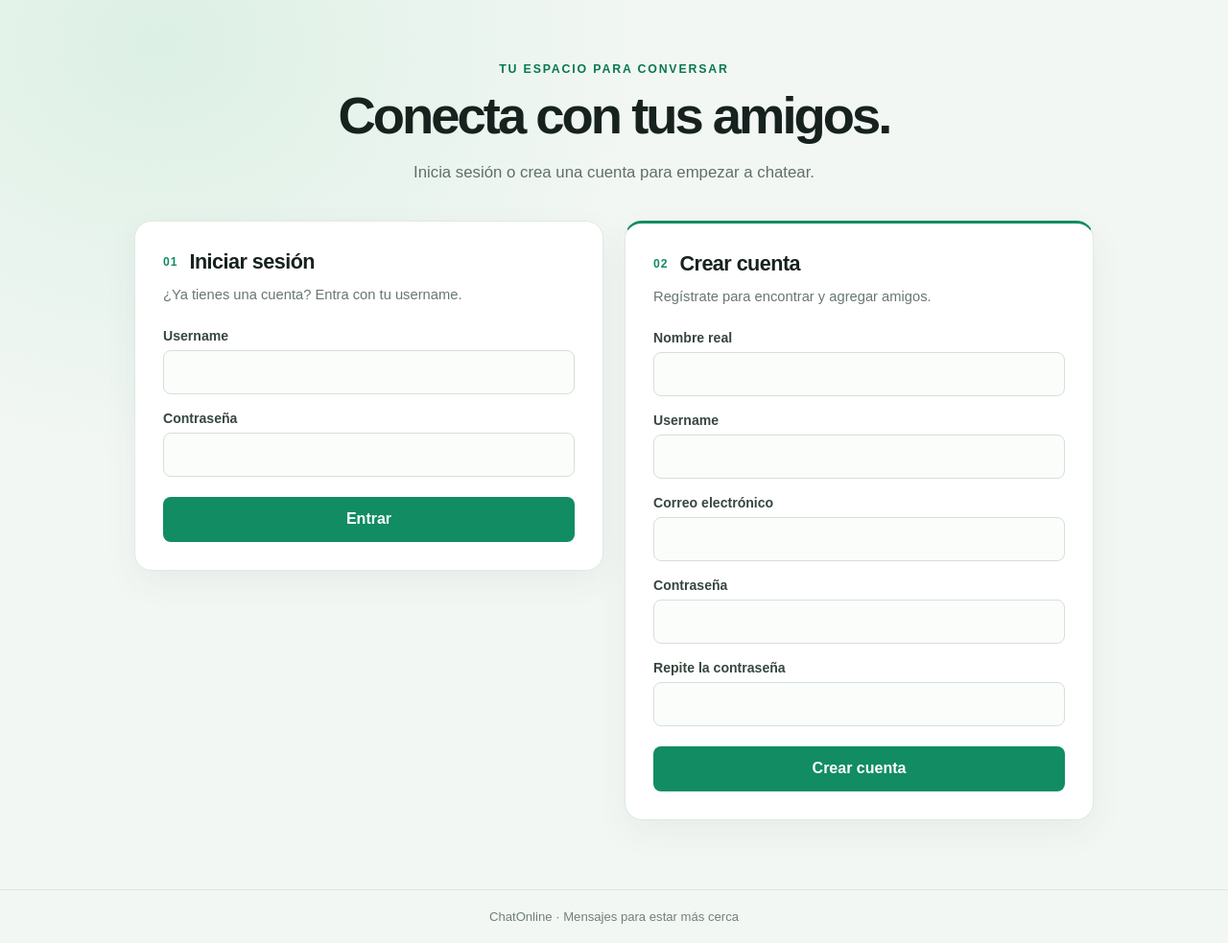
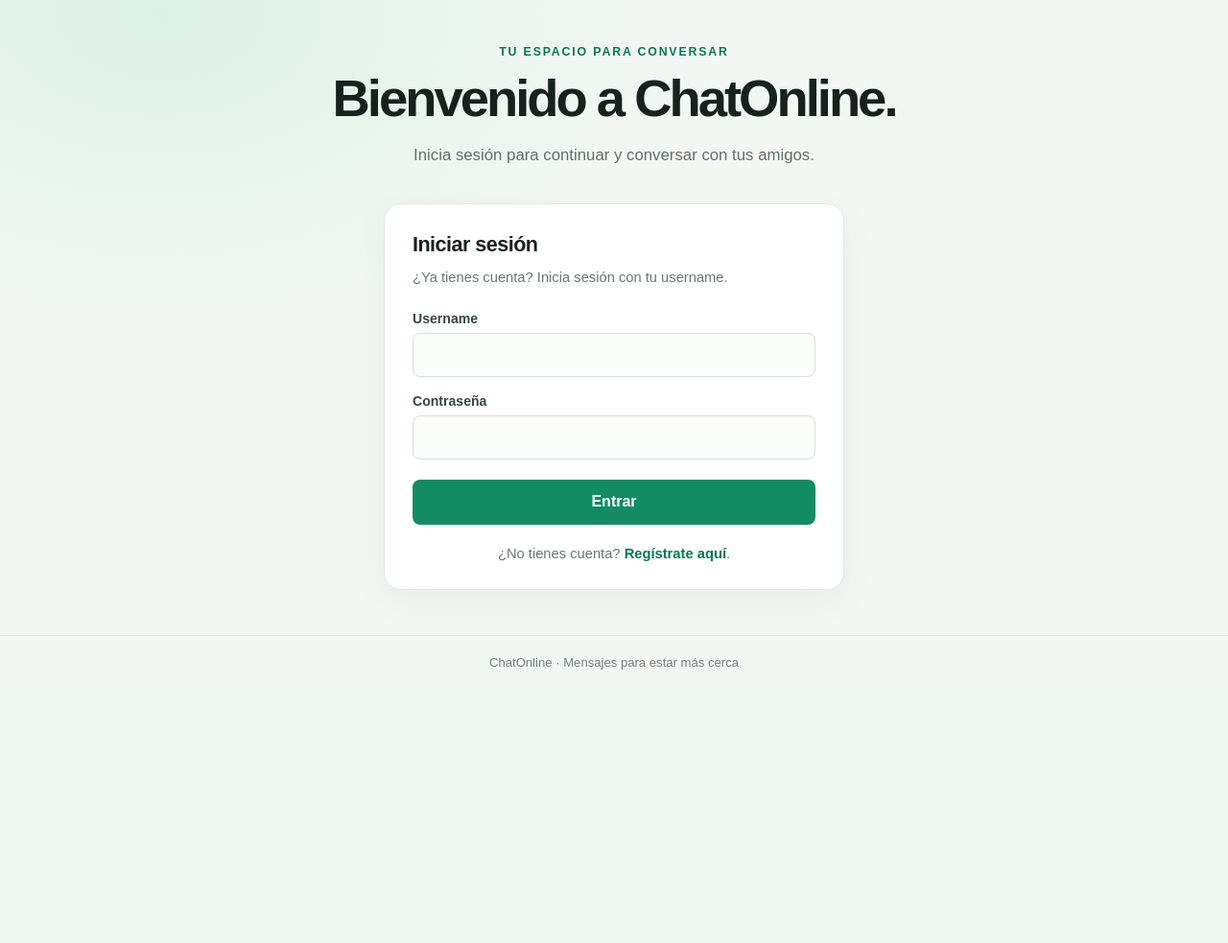
Before and after one commit to IzanN23/NaranjoIzan_GrandeIvan_DAW2_0613_AA01_ChatOnline, a PHP site: page / in a window 1280 px wide. Shown: the part 82-1065 px from the top of the page at 96% size. After the commit the page ends 780 px from the top, so only its background shows below. Run offline with PHP 8.4, Linux system fonts and the light colour scheme.

Commit message:
Matizamiento del login y register

```diff
--- a/css/styles.css
+++ b/css/styles.css
@@ -73,13 +73,20 @@ body {
 }
 
 .page-content {
-    width: min(1000px, calc(100% - 48px));
+    /* El contenido ocupa el espacio entre cabecera y pie y se centra en ambos ejes. */
+    width: calc(100% - 48px);
+    max-width: none;
     margin: 0 auto;
-    padding: 65px 0 72px;
+    padding: 36px 0;
     flex: 1;
+    display: flex;
+    flex-direction: column;
+    justify-content: center;
+    align-items: center;
 }
 
 .intro {
+    width: min(100%, 610px);
     max-width: 610px;
     margin: 0 auto 36px;
     text-align: center;
@@ -109,13 +116,17 @@ h1 {
 }
 
 .forms {
-    display: grid;
-    grid-template-columns: repeat(2, minmax(0, 1fr));
-    align-items: start;
-    gap: 22px;
+    /* La tarjeta queda centrada horizontalmente dentro de todo el contenido. */
+    display: flex;
+    justify-content: center;
+    width: 100%;
 }
 
 .form-card {
+    /* La tarjeta no supera 480px, pero se adapta a pantallas estrechas. */
+    width: min(100%, 480px);
+    margin-right: auto;
+    margin-left: auto;
     padding: 29px;
     border: 1px solid #e0e9e3;
     border-radius: 18px;
@@ -151,6 +162,23 @@ h2 {
     color: #68776f;
     font-size: 0.92rem;
     line-height: 1.5;
+}
+
+.form-switch {
+    margin: 22px 0 0;
+    color: #68776f;
+    font-size: 0.92rem;
+    text-align: center;
+}
+
+.form-switch a {
+    color: #08784f;
+    font-weight: 700;
+    text-decoration: none;
+}
+
+.form-switch a:hover {
+    text-decoration: underline;
 }
 
 .form-field {
@@ -222,12 +250,8 @@ a:focus-visible {
 }
 
 @media (max-width: 720px) {
-    .forms {
-        grid-template-columns: 1fr;
-    }
-
     .page-content {
-        padding-top: 46px;
+        padding: 32px 0;
     }
 }
 
--- a/index.php
+++ b/index.php
@@ -1,6 +1,8 @@
 <?php
+// Inicia o recupera la sesión para poder consultar sus datos.
 session_start();
 
+// Si ya hay un username guardado en la sesión, estará disponible para mostrarlo.
 $username = '';
 
 if (isset($_SESSION['username']) && is_string($_SESSION['username'])) {
@@ -12,16 +14,18 @@ if (isset($_SESSION['username']) && is_string($_SESSION['username'])) {
 <head>
     <meta charset="UTF-8">
     <meta name="viewport" content="width=device-width, initial-scale=1.0">
-    <title>Chat Online | Acceso</title>
-    <link rel="stylesheet" href="css/styles.css">
+    <title>ChatOnline | Iniciar sesión</title>
+    <link rel="stylesheet" href="css/styles.css?v=2">
 </head>
 <body>
+    <!-- Cabecera común de la aplicación. -->
     <header class="site-header">
         <a class="brand" href="index.php" aria-label="Chat Online, inicio">
             <span class="brand-icon" aria-hidden="true">C</span>
             <span>ChatOnline</span>
         </a>
 
+        <!-- Solo se muestra el usuario y el enlace de salida si hay sesión iniciada. -->
         <?php if ($username !== '') { ?>
             <div class="session-info">
                 <span>Sesión iniciada como <strong><?php echo htmlspecialchars($username, ENT_QUOTES, 'UTF-8'); ?></strong></span>
@@ -33,21 +37,22 @@ if (isset($_SESSION['username']) && is_string($_SESSION['username'])) {
     <main class="page-content">
         <section class="intro">
             <p class="eyebrow">Tu espacio para conversar</p>
-            <h1>Conecta con tus amigos.</h1>
-            <p>Inicia sesión o crea una cuenta para empezar a chatear.</p>
+            <h1>Bienvenido a ChatOnline.</h1>
+            <p>Inicia sesión para continuar y conversar con tus amigos.</p>
         </section>
 
         <div class="forms">
             <section class="form-card" aria-labelledby="login-title">
                 <div class="card-heading">
-                    <span class="card-number">01</span>
                     <h2 id="login-title">Iniciar sesión</h2>
                 </div>
-                <p class="card-description">¿Ya tienes una cuenta? Entra con tu username.</p>
+                <p class="card-description">¿Ya tienes cuenta? Inicia sesión con tu username.</p>
 
+                <!-- POST envía las credenciales al archivo que procesará el login. -->
                 <form action="processes/login.php" method="post">
                     <div class="form-field">
                         <label for="login-username">Username</label>
+                        <!-- name identifica este dato al recibir el formulario en PHP. -->
                         <input
                             type="text"
                             id="login-username"
@@ -71,78 +76,7 @@ if (isset($_SESSION['username']) && is_string($_SESSION['username'])) {
 
                     <button type="submit">Entrar</button>
                 </form>
-            </section>
-
-            <section class="form-card register-card" aria-labelledby="register-title">
-                <div class="card-heading">
-                    <span class="card-number">02</span>
-                    <h2 id="register-title">Crear cuenta</h2>
-                </div>
-                <p class="card-description">Regístrate para encontrar y agregar amigos.</p>
-
-                <form action="processes/register.php" method="post">
-                    <div class="form-field">
-                        <label for="register-real-name">Nombre real</label>
-                        <input
-                            type="text"
-                            id="register-real-name"
-                            name="nombre_real"
-                            maxlength="100"
-                            autocomplete="name"
-                            required
-                        >
-                    </div>
-
-                    <div class="form-field">
-                        <label for="register-username">Username</label>
-                        <input
-                            type="text"
-                            id="register-username"
-                            name="username"
-                            maxlength="30"
-                            pattern="[A-Za-z0-9_]+"
-                            title="Utiliza solo letras, números y guion bajo."
-                            autocomplete="username"
-                            required
-                        >
-                    </div>
-
-                    <div class="form-field">
-                        <label for="register-email">Correo electrónico</label>
-                        <input
-                            type="email"
-                            id="register-email"
-                            name="email"
-                            maxlength="254"
-                            autocomplete="email"
-                            required
-                        >
-                    </div>
-
-                    <div class="form-field">
-                        <label for="register-password">Contraseña</label>
-                        <input
-                            type="password"
-                            id="register-password"
-                            name="password"
-                            autocomplete="new-password"
-                            required
-                        >
-                    </div>
-
-                    <div class="form-field">
-                        <label for="register-password-confirmation">Repite la contraseña</label>
-                        <input
-                            type="password"
-                            id="register-password-confirmation"
-                            name="confirmar_password"
-                            autocomplete="new-password"
-                            required
-                        >
-                    </div>
-
-                    <button type="submit">Crear cuenta</button>
-                </form>
+                <p class="form-switch">¿No tienes cuenta? <a href="register2.php">Regístrate aquí</a>.</p>
             </section>
         </div>
     </main>
```
Also changed, not shown: register2.php (added, +111 -0 lines).
